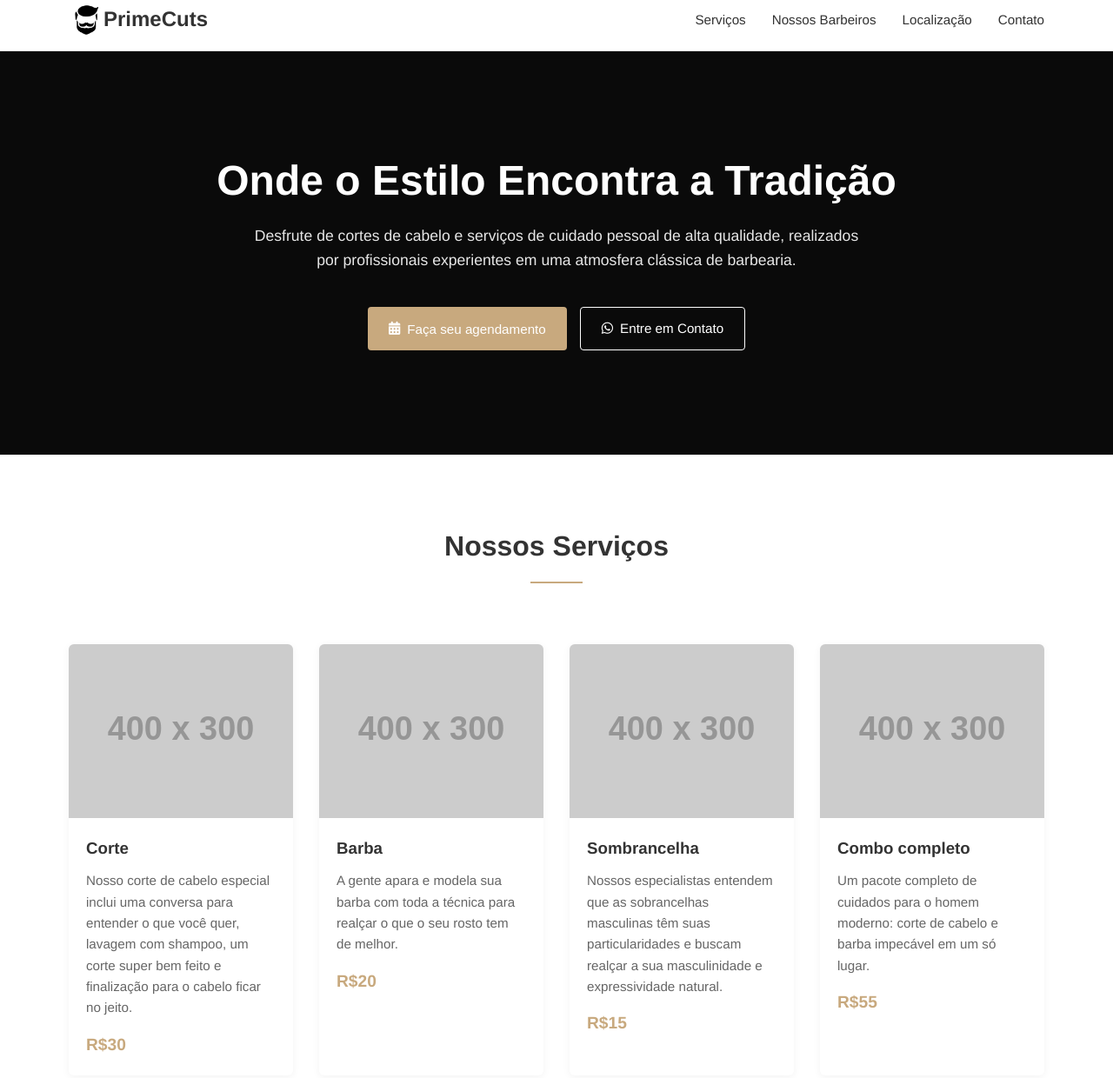
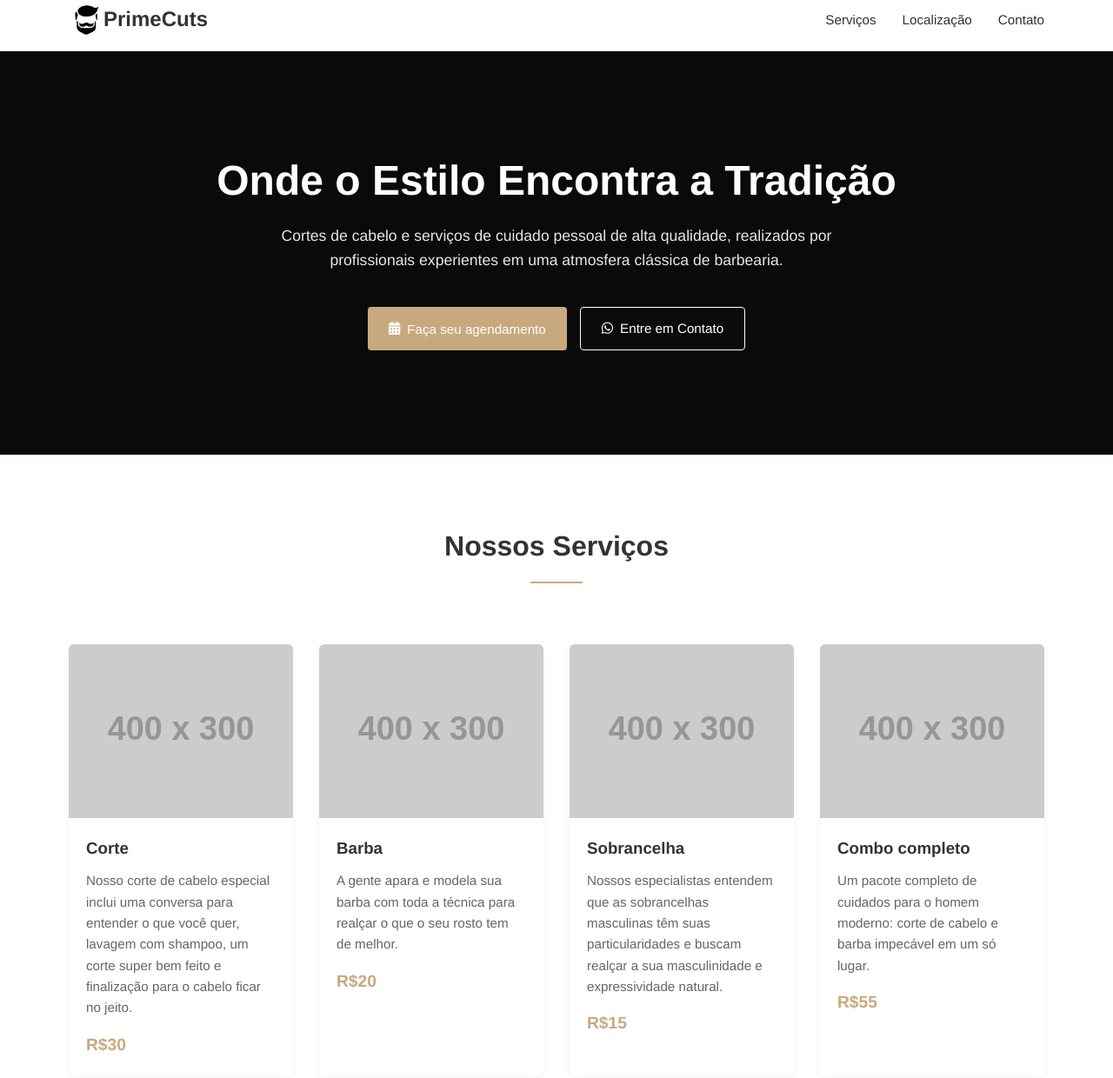
Before and after one commit to omisaelrocha/barbershop, a plain HTML site: page index.html in a window 1280 px wide. Shown: the part 12-1252 px from the top of the page at 87% size. Drawn offline with Linux system fonts and the light colour scheme; placeholder pictures from the web are drawn by us.

Commit message:
little changes

```diff
--- a/index.html
+++ b/index.html
@@ -22,7 +22,7 @@
         <nav class="nav">
           <ul>
             <li><a href="#services">Serviços</a></li>
-            <li><a href="#barbers">Nossos Barbeiros</a></li>
+            <!-- <li><a href="#barbers">Nossos Barbeiros</a></li> -->
             <li><a href="#location">Localização</a></li>
             <li><a href="#contact">Contato</a></li>
           </ul>
@@ -39,9 +39,9 @@
       <div class="container">
         <h1>Onde o Estilo Encontra a Tradição</h1>
         <p>
-          Desfrute de cortes de cabelo e serviços de cuidado pessoal de alta
-          qualidade, realizados por profissionais experientes em uma atmosfera
-          clássica de barbearia.
+          Cortes de cabelo e serviços de cuidado pessoal de alta qualidade,
+          realizados por profissionais experientes em uma atmosfera clássica de
+          barbearia.
         </p>
         <div class="hero-buttons">
           <button class="btn primary-btn" id="scheduleBtn">
@@ -93,7 +93,7 @@
               <img src="https://placehold.co/400x300" alt="Hot Towel Shave" />
             </div>
             <div class="service-content">
-              <h3>Sombrancelha</h3>
+              <h3>Sobrancelha</h3>
               <p>
                 Nossos especialistas entendem que as sobrancelhas masculinas têm
                 suas particularidades e buscam realçar a sua masculinidade e
```
Also changed, not shown: 1 other file.
